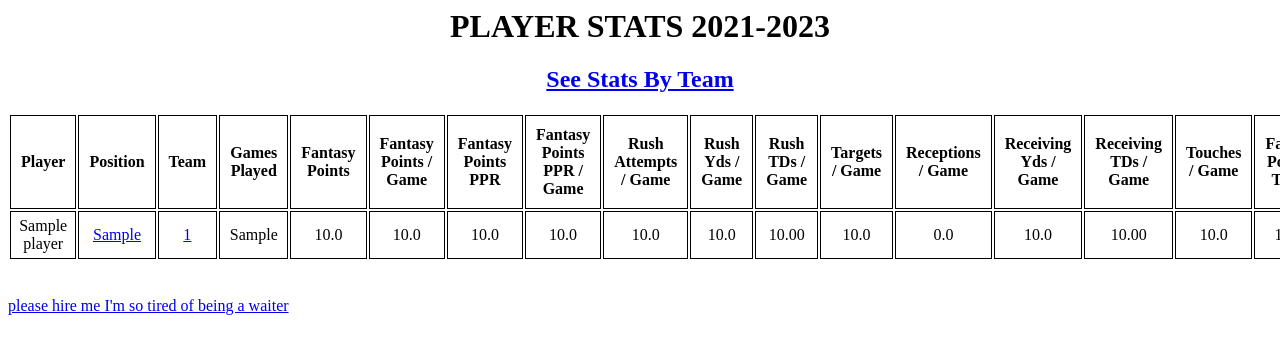
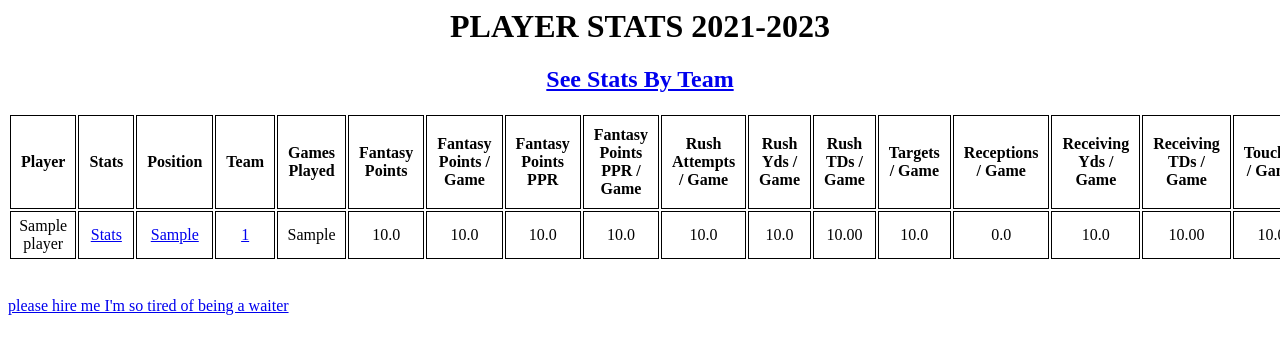
Before and after one commit to bencarneiro/fantasy, a Django app: template app/football/templates/stats.html in a window 1280 px wide; the page is wider, and only the part inside the window is pictured. Shown: the top 354 px of that part. Run offline with Django 4.2, Linux system fonts and the light colour scheme; the template is opened without the code that fills it: most values are stand-ins (such as "Sample title", 1, 10 or a date in 2020); data that the repository does not hold is empty; some libraries are stand-ins or nearby versions.

Commit message:
add a stats link to each player row

```diff
--- a/app/football/templates/stats.html
+++ b/app/football/templates/stats.html
@@ -42,6 +42,9 @@
         <tr class="header">
             <th>
                 Player
+            </th>
+            <th>
+                Stats
             </th>
             <th>
                 Position
@@ -114,6 +117,9 @@
             {{ player.player__name }}
         </td>
         <td>
+            <a target="_blank" href="https://www.pro-football-reference.com/players/{{ player.player__id.0 }}/{{ player.player__id }}.htm"> Stats </a>
+        </td>
+        <td>
             <a target="_blank" href="/position_stats?pos={{ player.player__position }}">{{ player.player__position }} </a>
         </td>
         <td>
--- a/app/football/views.py
+++ b/app/football/views.py
@@ -454,6 +454,7 @@ def getstats(request):
     )\
     .values(
         "player__name",
+        "player__id",
         "player__team_id",
         "player__team__espn_depth_chart",
         "player__position"
@@ -542,6 +543,7 @@ def position_stats(request):
         )\
         .values(
             "player__name",
+            "player__id",
             "player__team_id",
             "player__team__espn_depth_chart",
             "player__position"
```
